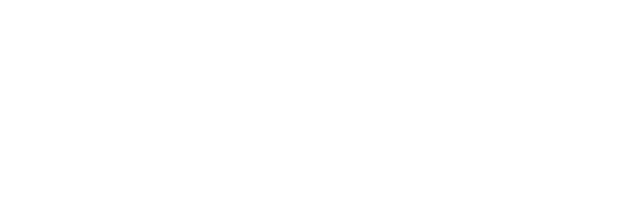
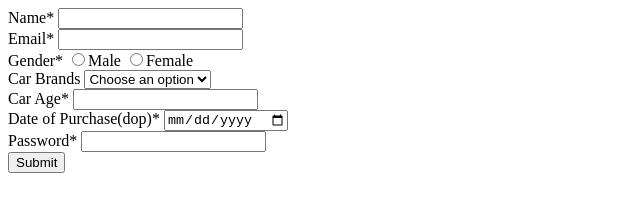
Before and after one commit to acciojob/car-insurance-form-billabonds, a website: page main.html in a window 1280 px wide. Shown: the whole page, without its empty margins (0-640 px from the left). Drawn offline with Linux system fonts and the light colour scheme.

Commit message:
created a submission

```diff
--- a/main.html
+++ b/main.html
@@ -8,8 +8,54 @@
 
 <body>
 	<!-- the entire body must be written by student -->
+	<form method="POST" id="form" name="form">
+
+		<div>
+			<label for="name">Name*</label>
+			<input type="text" name="name" id="name" required>
+		</div>
+
+		<div>
+			<label for="email">Email*</label>
+			<input type="email" name="email" id="email" required>
+		</div>
+
+		<div>
+			<label for="gender">Gender*</label>
+			<input type="radio" value="male" name="gender" required>Male
+			<input type="radio" value="female" name="gender" required>Female
+		</div>
+
+		<div>
+			<label for="cars">Car Brands</label>
+			<select name="cars">
+				<option value="">Choose an option</option>
+				<option value="bmw">BMW</option>
+				<option value="audi">Audi</option>
+				<option value="mercedez">Mercedez</option>
+			</select>
+		</div>
+
+		<div>
+			<label for="carage">Car Age*</label>
+			<input type="number" name="carage" id="carage" required>
+		</div>
+
+		<div>
+			<label for="dop">Date of Purchase(dop)*</label>
+			<input type="date" name="dop" id="dop" required>
+		</div>
+
+		<div>
+			<label for="password">Password*</label>
+			<input type="password" name="password" id="password" required>
+		</div>
+
+		<button type="submit">Submit</button>
+	</form>
+
     <script type="text/javascript" src="./script.js">
-</script>
+	</script>
 
 </body>
 
```
